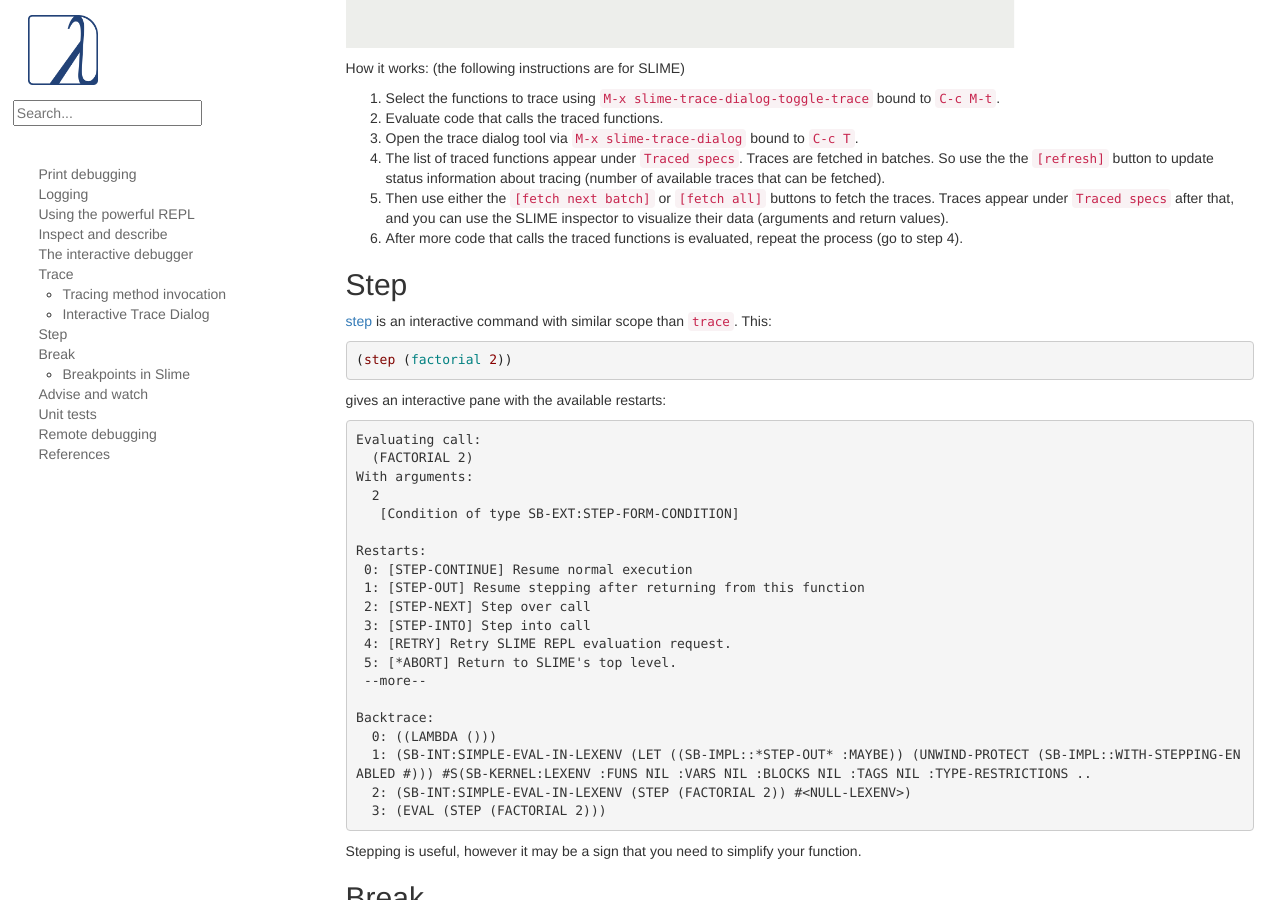
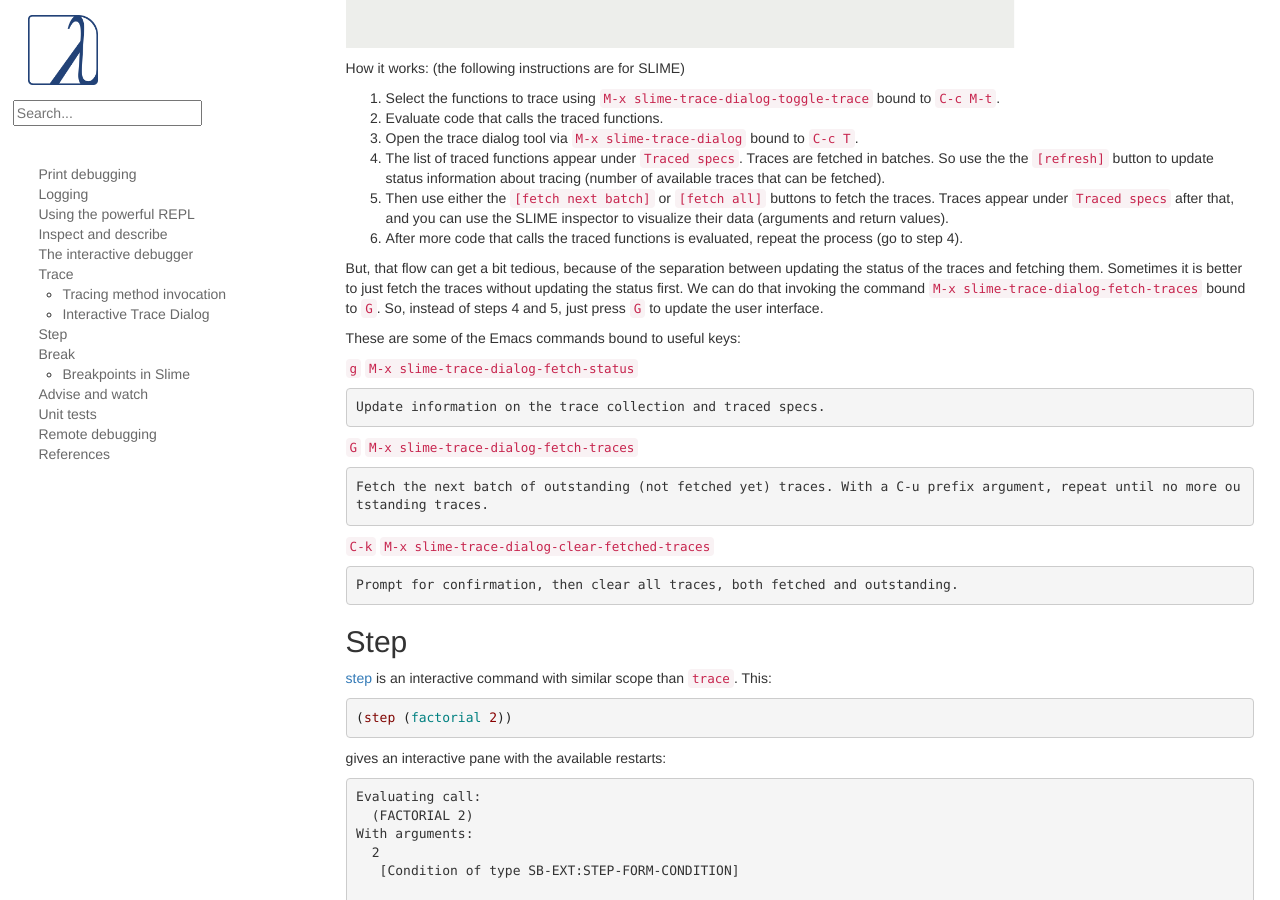
Before and after one commit to LispCookbook/cl-cookbook, a Jekyll site: the page built from debugging.md, in a window 1280 px wide and 900 px high, scrolled down 4777 px. Built offline with Jekyll 4.4.1, drawn with Linux system fonts in a browser that asks for light colours.

Commit message:
trace-dialog: more docs

```diff
--- a/debugging.md
+++ b/debugging.md
@@ -288,6 +288,26 @@ Traces are fetched in batches. So use the the `[refresh]` button to update statu
 5. Then use either the `[fetch next batch]` or `[fetch all]` buttons to fetch the traces. Traces appear under `Traced specs` after that, and you can use the SLIME inspector to visualize their data (arguments and return values).
 6. After more code that calls the traced functions is evaluated, repeat the process (go to step 4).
 
+But, that flow can get a bit tedious, because of the separation between updating the status of the traces and fetching them. Sometimes it is better to just fetch the traces without updating the status first. We can do that invoking the command `M-x slime-trace-dialog-fetch-traces` bound to `G`. So, instead of steps 4 and 5, just press `G` to update the user interface.
+
+These are some of the Emacs commands bound to useful keys:
+
+`g`
+`M-x slime-trace-dialog-fetch-status`
+
+    Update information on the trace collection and traced specs.
+
+`G`
+`M-x slime-trace-dialog-fetch-traces`
+
+    Fetch the next batch of outstanding (not fetched yet) traces. With a C-u prefix argument, repeat until no more outstanding traces.
+
+`C-k`
+`M-x slime-trace-dialog-clear-fetched-traces`
+
+    Prompt for confirmation, then clear all traces, both fetched and outstanding.
+
+
 ## Step
 
 [step](http://www.xach.com/clhs?q=step) is an interactive command with
```
